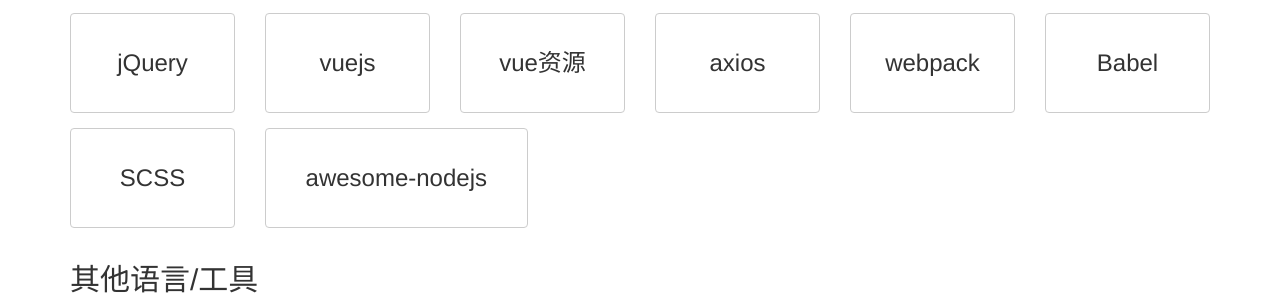
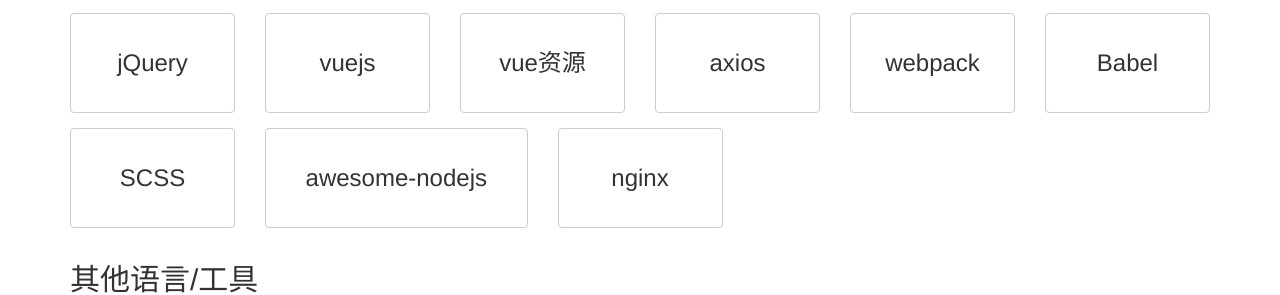
Before and after one commit to foowaa/programming, a plain HTML site: page index.html in a window 1280 px wide. Shown: the part 1041-1336 px from the top of the page. Drawn offline with nearby package versions, Linux system fonts and the light colour scheme.

Commit message:
✨ nginx

```diff
--- a/index.html
+++ b/index.html
@@ -182,6 +182,9 @@
         <a class="btn btn-default btn-block link-item" target="_blank"
           href="https://nervjs.github.io/taro/docs/README.html">taro</a>
       </div> -->
+      <div class="col-sm-4 col-md-2">
+        <a class="btn btn-default btn-block link-item" target="_blank" href="http://www.nginx.cn/doc/index.html">nginx</a>
+      </div>
       </div>
       <div class="row">
         <div class="col-sm-4 col-md-12">
```
